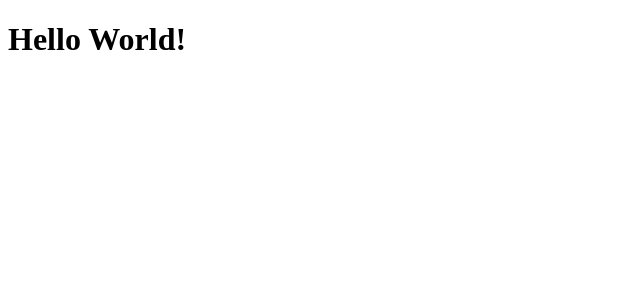
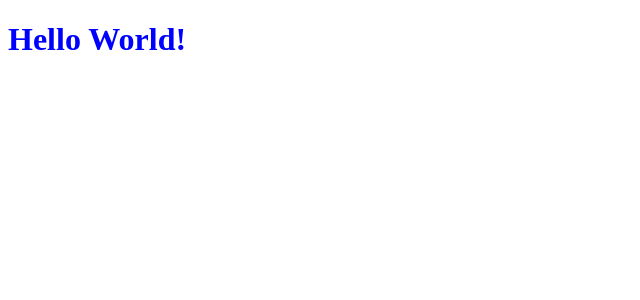
Before and after one commit to CommandShiftHQ/react-bootstrap, a React app: page / in a window 1280 px wide. Shown: the top 300 px of the page, without its empty margins (0-640 px from the left). Built offline with nearby package versions, Linux system fonts and the light colour scheme.

Commit message:
made hello world blue

```diff
--- a/src/index.jsx
+++ b/src/index.jsx
@@ -2,6 +2,8 @@
 import React from 'react';
 import { render } from 'react-dom';
 
-render((
-  <h1>Hello World!</h1>
-), document.getElementById('root'));
+render(
+  (
+    <h1 style={{ color: 'blue' }}>Hello World!</h1>
+  ), document.getElementById('root'),
+);
```
